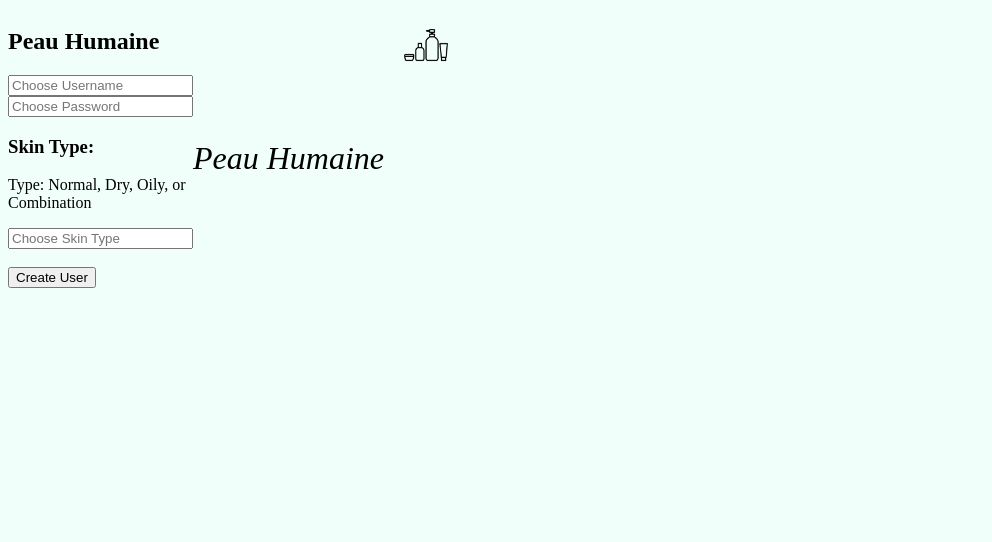
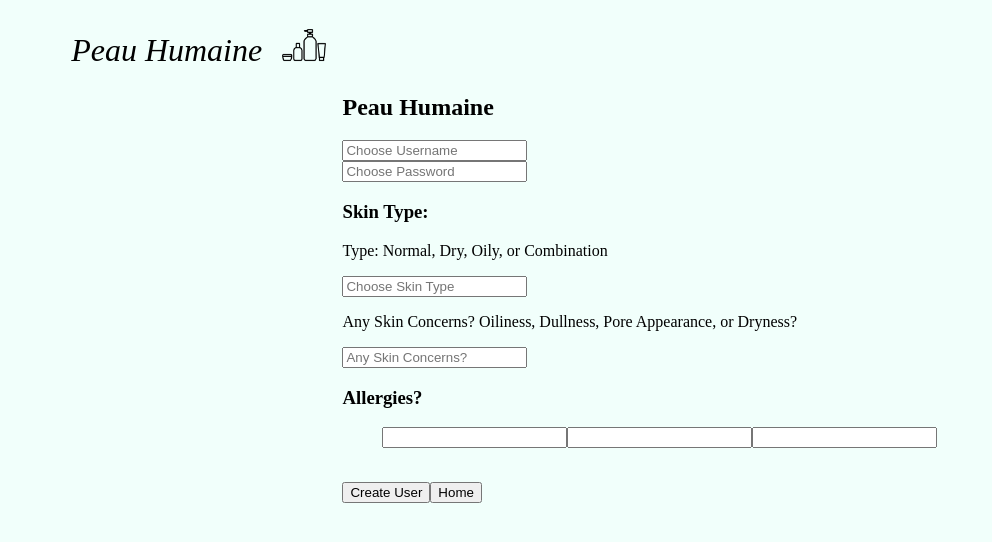
Before and after one commit to Stab-Rabbits-Iteration/Iteration-Project-NYOI8, a React app: page /signup in a window 1280 px wide. Shown: the top 542 px of the page, without its empty margins (0-992 px from the left). Built offline with nearby package versions, Linux system fonts and the light colour scheme; a web font is replaced by a local one.

Commit message:
Added home button and allergy forms

```diff
--- a/client/containers/UserProfile.jsx
+++ b/client/containers/UserProfile.jsx
@@ -12,8 +12,8 @@ const UserProfile = (props) => {
 
   // )
 
-  const parsedRes = response.json()
-  console.log(parsedRes);
+  // const parsedRes = response.json()
+  // console.log(parsedRes);
 
   return (
 
--- a/client/containers/components/SignupForm.jsx
+++ b/client/containers/components/SignupForm.jsx
@@ -1,8 +1,11 @@
 import React from 'react';
 import { Link } from 'react-router-dom';
 import Preferences from './Preferences.jsx';
+import { useState } from 'react';
 
 const SignupForm = (props) => {
+
+  // const [skinTypes, setSkinTypes] = useState
 
 
   const makeUser = (e) => {
@@ -16,6 +19,9 @@ const SignupForm = (props) => {
         userName: document.getElementById('username').value,
         password: document.getElementById('password').value,
         skinType: document.getElementById('skintype').value,
+        issues: document.getElementById('issues').value,
+        allergies: document.getElementById('allergies').value,
+
       }),
     })
       .then((res) => res.json())
@@ -25,7 +31,7 @@ const SignupForm = (props) => {
 
 
   return (
-    <div className='loginBox'>
+    <div className={props.componentClass}>
       <form id='signupForm' onSubmit={makeUser}>
         <div id='signupHeaderBox'>
           <h2 id='signupHeader'>Peau Humaine</h2>
@@ -76,6 +82,19 @@ const SignupForm = (props) => {
             <p>Type: Normal, Dry, Oily, or Combination</p>
             <input type='text' name='skintype' placeholder='Choose Skin Type' id="skintype" />
           </form>
+
+           <form>
+            <p>Any Skin Concerns? Oiliness, Dullness, Pore Appearance, or Dryness?</p>
+            <input type='text' name='issues' placeholder='Any Skin Concerns?' id="issues" />
+          </form>
+
+          <h3>Allergies?</h3>
+          <ul id='allergies'>
+            <input type='text' />
+            <input type='text' />
+            <input type='text' />
+          </ul>
+
           {/*
           <h3>Skin Type</h3>
           <ul className='Skin Type'>
@@ -116,12 +135,13 @@ const SignupForm = (props) => {
         </div>
 
         <br />
-        {/* <Link id='signupLink'>
+        <input type='submit' value='Create User' />
+        <Link to={'/home'} id='signupLink'>
           <button id='signupButton' type='button'>
-            Sign Up
+           Home
           </button>
-        </Link> */}
-        <input type='submit' value='Create User' />
+        </Link>
+
       </form>
     </div>
   );
--- a/client/containers/signupContainer.jsx
+++ b/client/containers/signupContainer.jsx
@@ -17,8 +17,8 @@ const SignupContainer = (props) => {
   // const dispatch = useDispatch();
 
   return (
-    <div>
-      <SignupForm />
+    <div className={props.containerClass}>
+      <SignupForm componentClass='signUpBox'/>
     </div>
   );
 };
--- a/client/scss/styles.scss
+++ b/client/scss/styles.scss
@@ -32,7 +32,8 @@ body {
     ". head head . ."
     ". home home home . "
     ". . nav nav . "
-    ". . login . .";
+    ". . login . ."
+    ". signup signup signup . ";
 
 
   #pageHeader {
@@ -143,7 +144,20 @@ body {
     }
   }
 
+}
 
+.signupContainer {
+  grid-area: signup;
+  display: flex;
+  flex-direction: column;
+  align-items: center;
+
+  .signupBox {
+    display: flex;
+    flex-direction: column;
+    align-items: center;
+
+  }
 }
 
 .homeContainer {
@@ -230,4 +244,11 @@ body {
     }
   }
 
+
+
 }
+
+// .signupPage {
+//   margin-left: auto;
+//   marign-right: auto;
+// }
```
Also changed, not shown: 2 other files (tests, documents, lock files or other folders).
